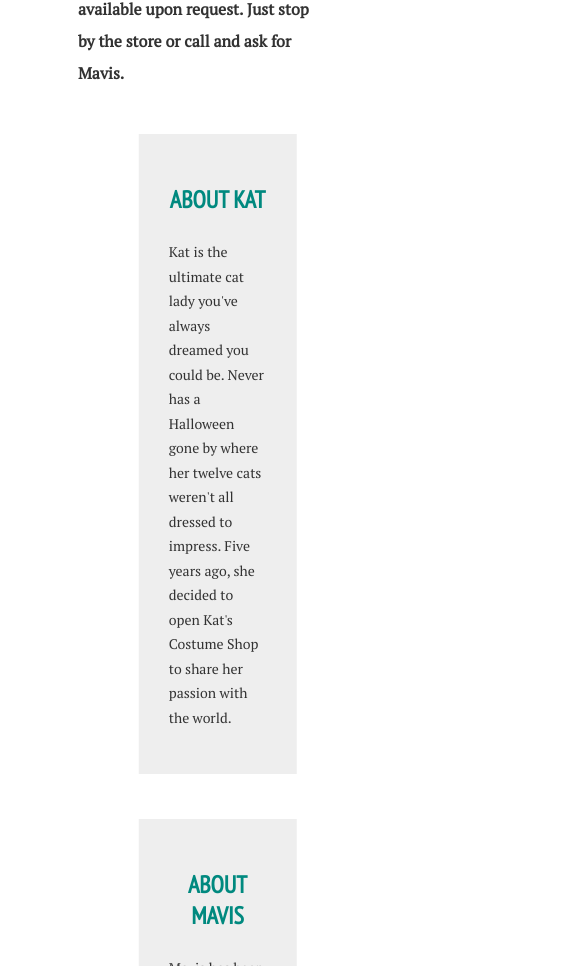
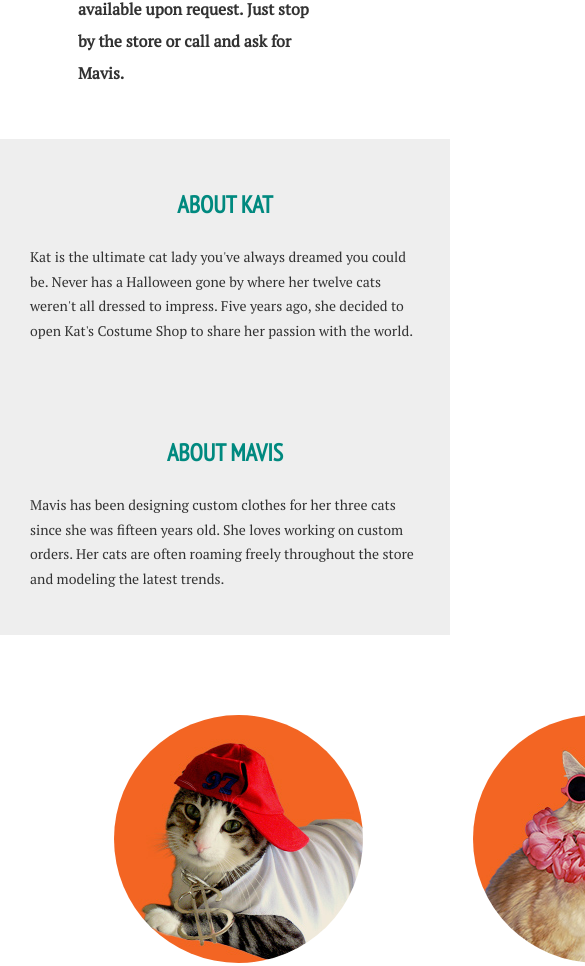
Before and after one commit to lincolnwisely/cat_costume_project, a plain HTML site: page index.html in a window 390 px wide. Shown: the part 596-1562 px from the top of the page, 585 px wide, since content can reach past the window. Drawn offline with Linux system fonts and the light colour scheme; files whose address does not match are found by name.

Commit message:
changed boxes to flex boxes and made about section responsive

```diff
--- a/assets/css/index.css
+++ b/assets/css/index.css
@@ -98,24 +98,27 @@ footer h1 {
   width: 100%;
 }
 
+.boxes {
+  display: flex;
+  justify-content: center;
+  margin-top: 50px;
+}
+
 .about {
   background-color: #eeeeee;
   padding: 30px;
   width: 25%;
   display: inline-block;
   vertical-align: top;
-}
-
-div .about {
-  margin: 45px 60px auto;
-  transform: translate(50%, 0%);
+  margin: 30px;
 }
 
 .cats{
   margin-right: 15%;
   margin-left: 15%;
-  padding-left: 40px;
-  padding-right: 10px;
+  margin-bottom: 80px;
+  display:flex;
+  justify-content: space-around;
 }
 
 .circles {
@@ -137,13 +140,9 @@ div #info {
   background-color: white;
   padding: 30px;
   width: 25%;
-  display:inline-block;
+  display: inline-block;
   vertical-align: top;
-}
-
-div .contact{
-  margin: 0 60px auto;
-  transform: translate(50%, 0%);
+  margin: 30px;
 }
 
 .address {
@@ -173,3 +172,21 @@ footer {
   height: 125px;
   background-color: #00897f;
 }
+
+@media screen and (max-width: 1020px) and (min-width: 801px){
+  .cats {
+    display: block;
+  }
+}
+
+@media screen and (max-width: 800px){
+  .boxes {
+    display: flex;
+    flex-direction: column;
+  }
+
+  .about {
+    width: 100%;
+    margin: 0;
+  }
+}
--- a/index.html
+++ b/index.html
@@ -29,6 +29,7 @@
       capes, socks and booties. Custom orders are available upon
       request. Just stop by the store or call and ask for Mavis.</h3>
 
+<div class='boxes'>
     <div class='about'>
       <h2>About Kat</h2>
       <p>Kat is the ultimate cat lady you've always dreamed you could
@@ -44,6 +45,7 @@
       custom orders. Her cats are often roaming freely throughout
       the store and modeling the latest trends.</p>
     </div>
+</div>
 
     <div class='cats'>
       <div class='circles'>
@@ -62,7 +64,7 @@
       <div>
         <h1>Get In Touch</h1>
       </div>
-
+  <div class='boxes'>
       <div class='contact'>
         <h2>Business Hours</h2>
 
@@ -86,6 +88,7 @@
                       St. Louis, MO 63101</a>
         </div>
       </div>
+    </div>
   </div>
 
 </div>
```
